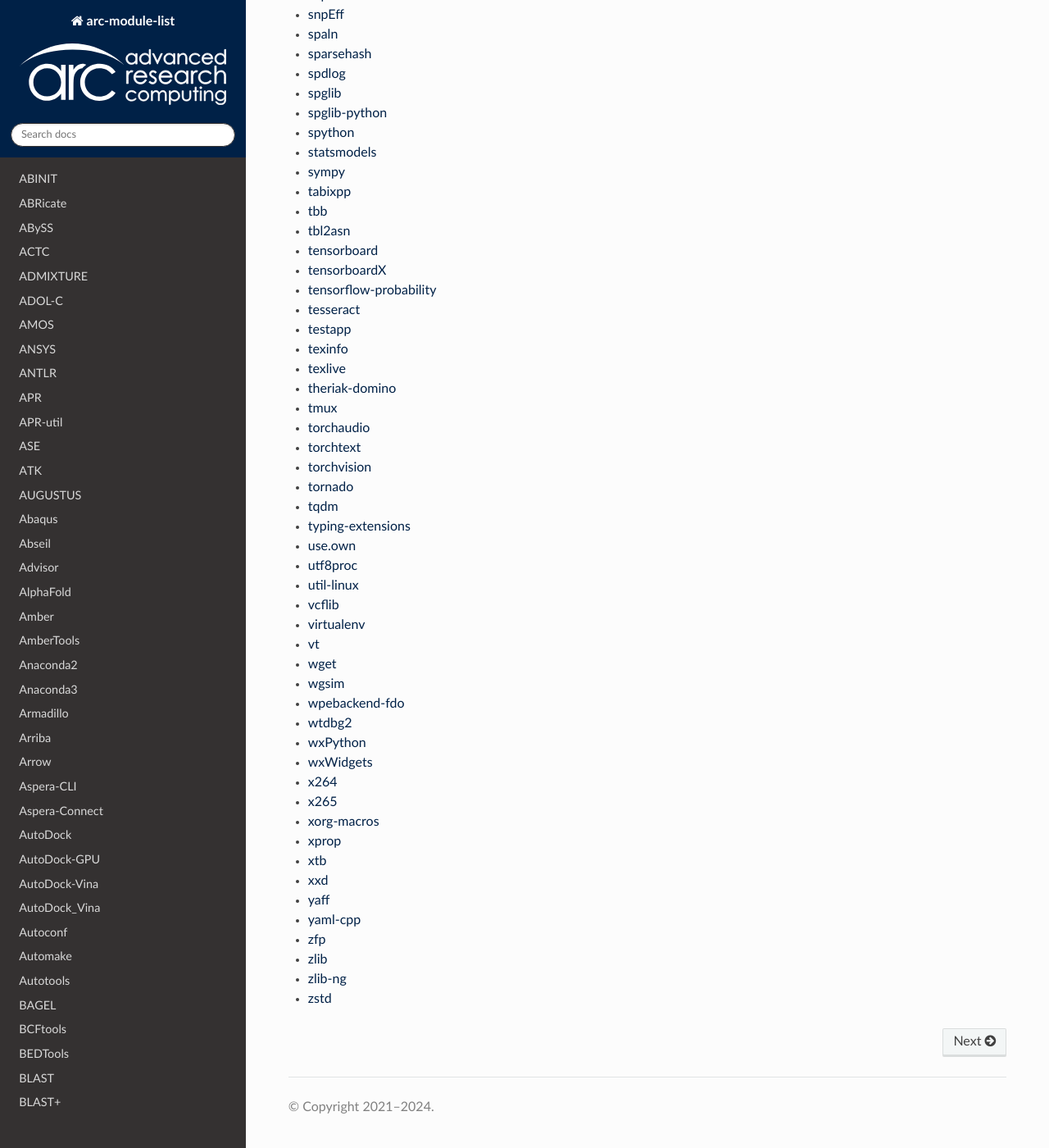
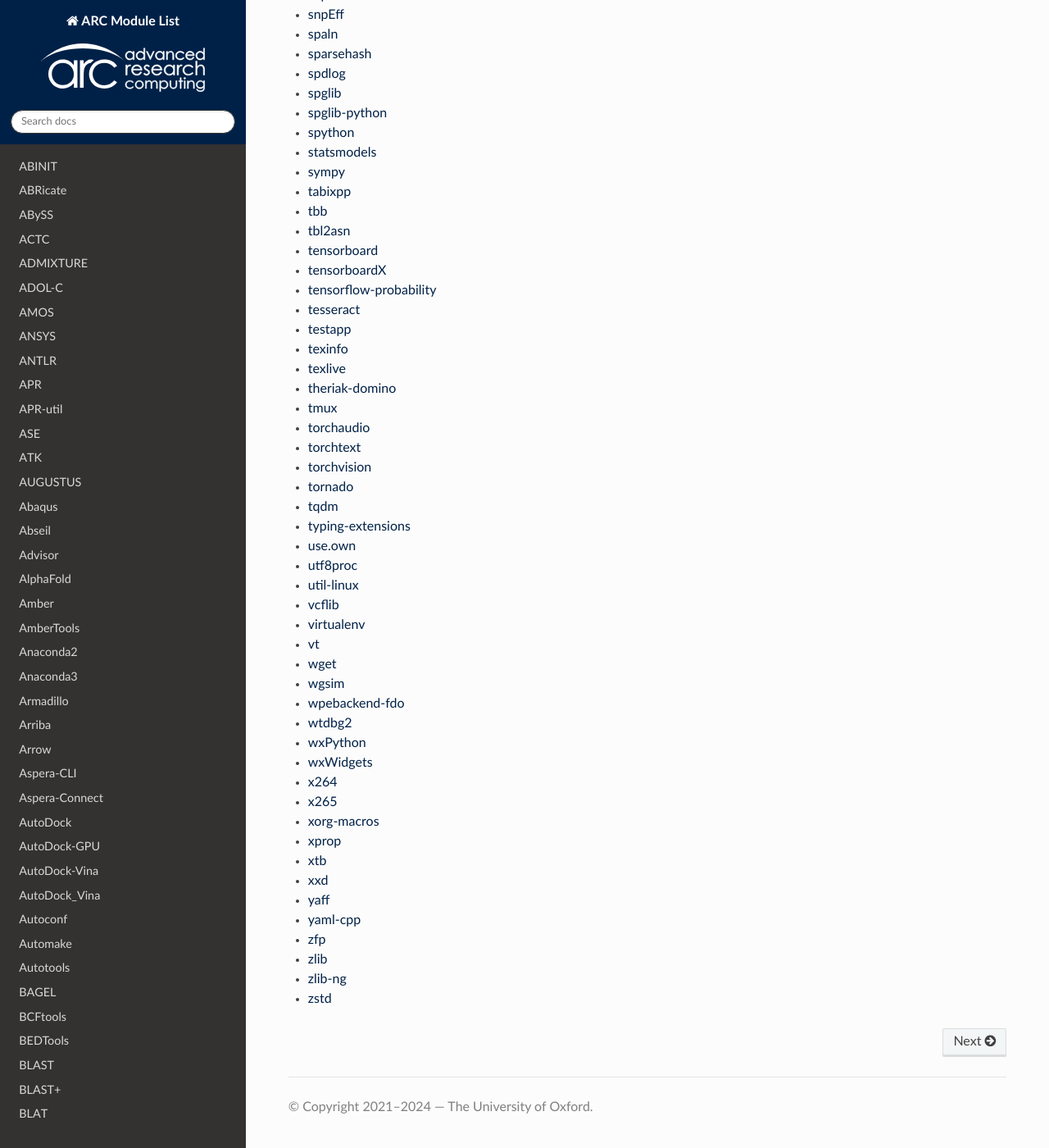
Before and after one commit to oxford-arc/arc-module-list, a Sphinx documentation site: the page built from docs/source/index.rst, in a window 1280 px wide and 1400 px high, scrolled down 22194 px. Shown: the whole window at 82% size. Built offline with Sphinx 7.4.7 and the Read the Docs theme 3.1.0, drawn with Linux system fonts in a browser that asks for light colours.

Commit message:
Update conf.py
Signed-off-by: Gregory J. L. Tourte <greg.tourte@gmail.com>

```diff
--- a/docs/source/_static/css/arc_theme.css
+++ b/docs/source/_static/css/arc_theme.css
@@ -11,7 +11,7 @@
 }
 
 img.logo {
-    max-width: 80%;
+    max-width: 80% !important;
 }
 
 .wy-side-nav-search>a, .wy-side-nav-search .wy-dropdown>a {
--- a/docs/source/conf.py
+++ b/docs/source/conf.py
@@ -2,8 +2,8 @@
 
 # -- Project information
 
-project = 'arc-module-list'
-copyright = u'2021–2024'
+project = 'ARC Module List'
+copyright = u'2021–2024 — The University of Oxford'
 author = 'The ARC Team'
 
 release = '2024'
```
